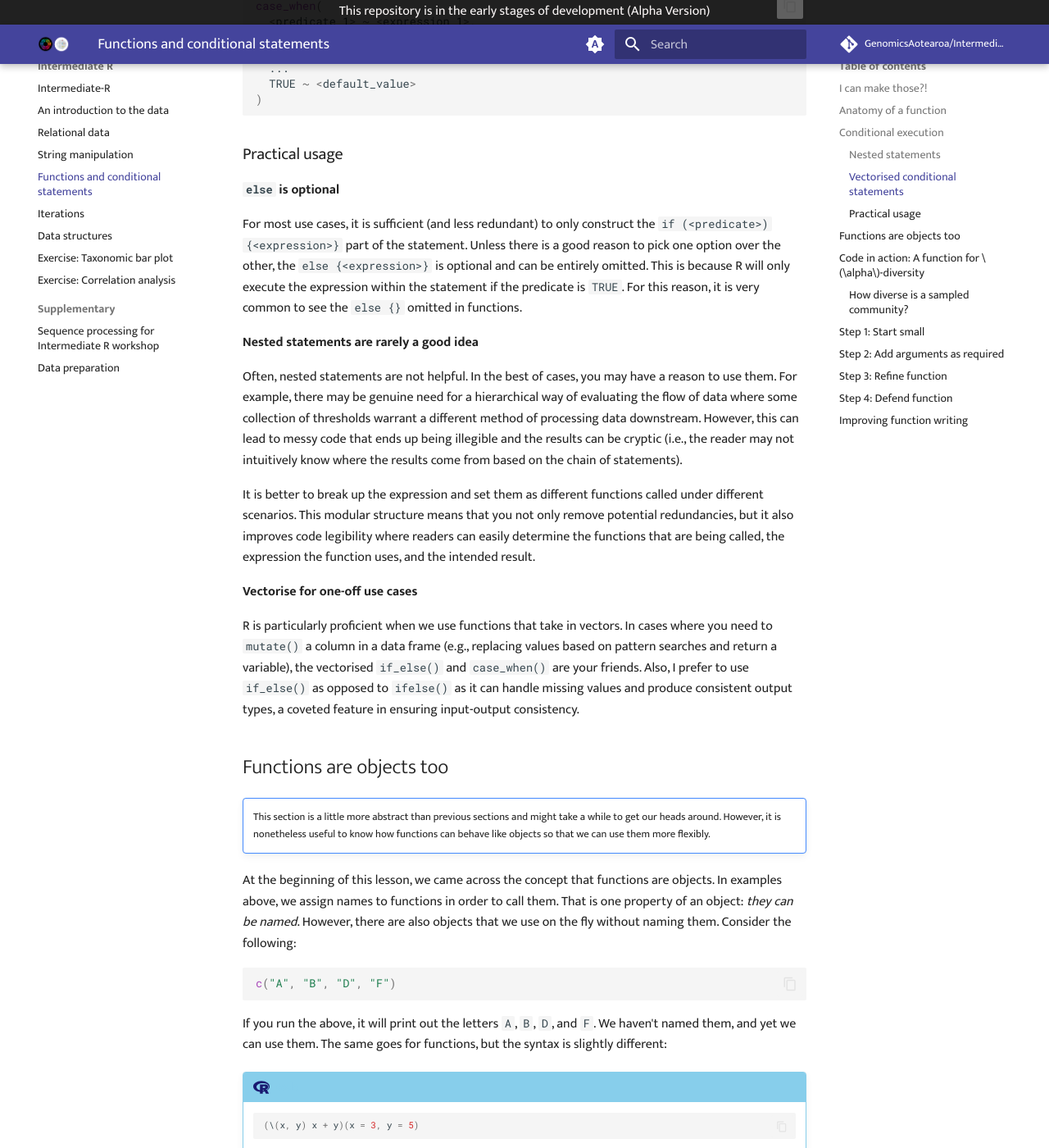
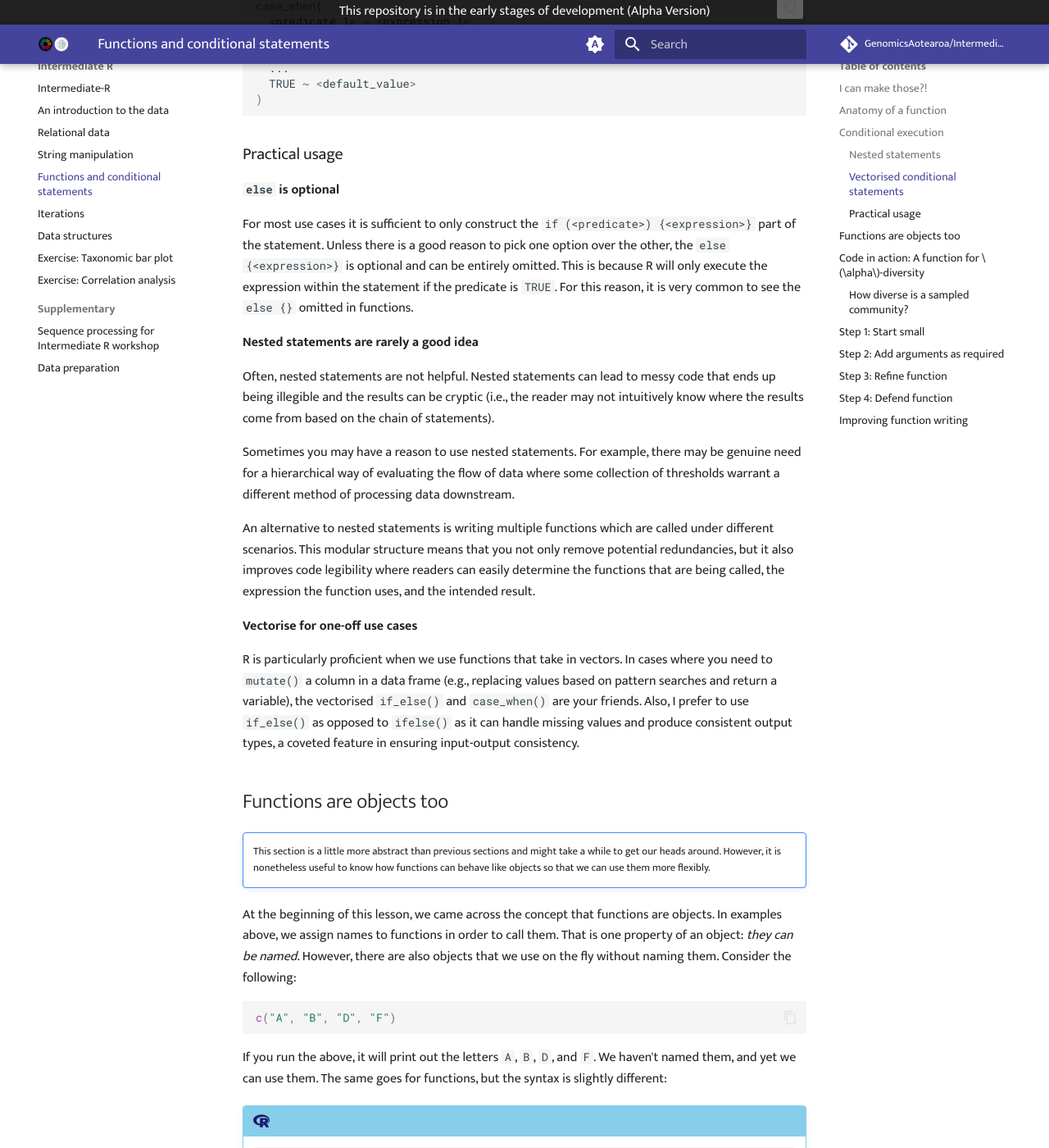
Before and after one commit to GenomicsAotearoa/Intermediate-R, an MkDocs documentation site: the page built from docs/3.function_conditions.md, in a window 1280 px wide and 1400 px high, scrolled down 5955 px. Shown: the whole window at 82% size. Built offline with MkDocs 1.6.1 and Material for MkDocs 9.7.7, drawn with Linux system fonts in a browser that asks for light colours; comment, search, counter and statistics services are not loaded; some of the changed text lies outside the part shown.

Commit message:
Edits for clarity and explanations for functions

```diff
--- a/docs/3.function_conditions.md
+++ b/docs/3.function_conditions.md
@@ -246,7 +246,7 @@ When using nested statements, keep in mind that order matters. This means that i
 
 ### Vectorised conditional statements
 
-These are functions that
+These are functions that:
 
 1. Takes a vector of Boolean variables (or an expression that produces them)
 2. Returns an outcome for each element if it is TRUE
@@ -323,13 +323,15 @@ case_when(
 
 **`else` is optional**
 
-For most use cases, it is sufficient (and less redundant) to only construct the `if (<predicate>) {<expression>}` part of the statement. Unless there is a good reason to pick one option over the other, the `else {<expression>}` is optional and can be entirely omitted. This is because R will only execute the expression within the statement if the predicate is `TRUE`. For this reason, it is very common to see the `else {}` omitted in functions.
+For most use cases it is sufficient to only construct the `if (<predicate>) {<expression>}` part of the statement. Unless there is a good reason to pick one option over the other, the `else {<expression>}` is optional and can be entirely omitted. This is because R will only execute the expression within the statement if the predicate is `TRUE`. For this reason, it is very common to see the `else {}` omitted in functions.
 
 **Nested statements are rarely a good idea**
 
-Often, nested statements are not helpful. In the best of cases, you may have a reason to use them. For example, there may be genuine need for a hierarchical way of evaluating the flow of data where some collection of thresholds warrant a different method of processing data downstream. However, this can lead to messy code that ends up being illegible and the results can be cryptic (i.e., the reader may not intuitively know where the results come from based on the chain of statements).
+Often, nested statements are not helpful. Nested statements can lead to messy code that ends up being illegible and the results can be cryptic (i.e., the reader may not intuitively know where the results come from based on the chain of statements).
 
-It is better to break up the expression and set them as different functions called under different scenarios. This modular structure means that you not only remove potential redundancies, but it also improves code legibility where readers can easily determine the functions that are being called, the expression the function uses, and the intended result.
+Sometimes you may have a reason to use nested statements. For example, there may be genuine need for a hierarchical way of evaluating the flow of data where some collection of thresholds warrant a different method of processing data downstream.
+
+An alternative to nested statements is writing multiple functions which are called under different scenarios. This modular structure means that you not only remove potential redundancies, but it also improves code legibility where readers can easily determine the functions that are being called, the expression the function uses, and the intended result.
 
 **Vectorise for one-off use cases**
 
@@ -501,6 +503,8 @@ $$
 $$
 
 If you are mathematically inclined, you might observe that these indices give more weight to abundant taxonomic units and that weighting is higher for $D$ than for $\textrm{H}$.
+
+If you are *not* mathematically inclined, or you are busy focusing on learning coding today, don't worry about understanding the math for now - it's enough to know "It's a formula".
 
 ## Step 1: Start small
 
@@ -840,7 +843,7 @@ The output tells us that there is a function called `anova.lm` within the packag
 
 **Write according to needs**
 
-We strive to write functions to be as predictable and elegant as possible. However, this is only a guide. Depending on our needs, the syntax of our functions can and should change. If we are at the stage of exploratory data analysis, we should be coding for flexibility. At this stage, if things do fail, it is not a dependency issue and we can troubleshoot as needed. Furthermore, if we are testing code on smaller data sets, we do not need to be as mindful of being computationally efficient. However, as we get ready to scale our analyses workflows that have input-output dependencies (i.e., production level code), we need to change our priorities. Here, the priorities should be code safety (predictable I/O, no code running *ad infinitum*, redundancies in checking I/O,), efficiency (i.e., use efficient and benchmarked algorithms/functions/packages, avoid code that produced side effects), ease of troubleshooting (i.e., use modular abstractions, informative error and warning messages), and readability (i.e., commented code, reduce shorthands if possible).
+We strive to write functions to be as predictable and elegant as possible. However, this is only a guide. Depending on our needs, the syntax of our functions can and should change. If we are at the stage of exploratory data analysis, we should be coding for flexibility. At this early stage, if things do fail, it is not a dependency issue and we can troubleshoot as needed. Furthermore, if we are testing code on smaller data sets, we do not need to be as mindful of being computationally efficient. However, as we get ready to scale our analyses workflows that have input-output dependencies (i.e., production level code), we need to change our priorities. Here, the priorities should be code safety (predictable In/Oout, no code running *ad infinitum*, redundancies in checking I/O,), efficiency (i.e., use efficient and benchmarked algorithms/functions/packages, avoid code that produced side effects), ease of troubleshooting (i.e., use modular abstractions, informative error and warning messages), and readability (i.e., commented code, reduce shorthands if possible).
 
 **Break them!**
 
```
Also changed, not shown: other parts of docs/3.function_conditions.md (+5 -6 lines).
